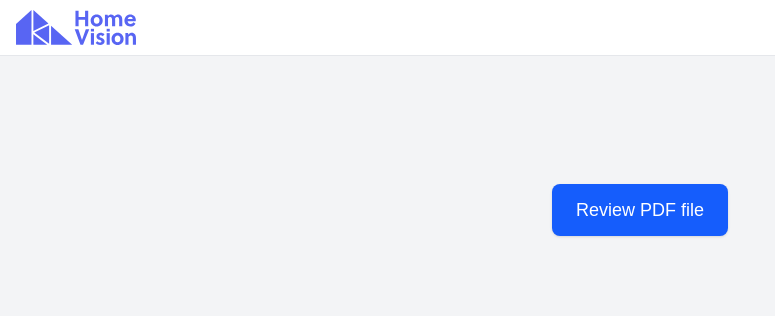
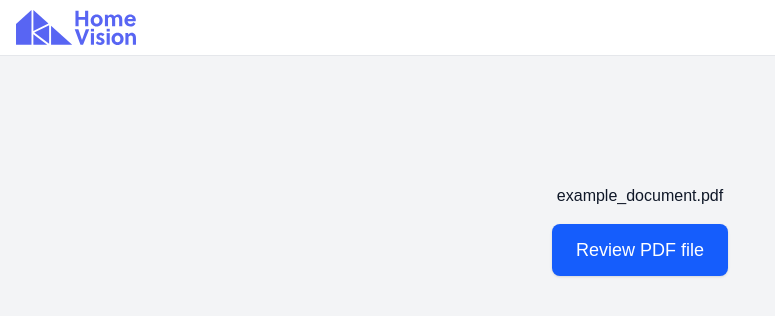
Before and after one commit to dylanalvarez/homevision-dylan-take-home, a Next.js app: page / in a window 1280 px wide. Shown: the top 316 px of the page, without its empty margins (0-775 px from the left). Built offline with nearby package versions, Linux system fonts and the light colour scheme.

Commit message:
Minor style adjustments

```diff
--- a/app/page.tsx
+++ b/app/page.tsx
@@ -5,7 +5,8 @@ import PageWithNavbar from "@/components/PageWithNavBar";
 export default function Home() {
     return (
         <PageWithNavbar>
-            <div className="flex mt-32 items-center justify-center">
+            <div className="flex mt-32 items-center justify-center flex-col space-y-4">
+                <div className="text-gray-900">example_document.pdf</div>
                 <Link
                     href="/review"
                     className="rounded-lg bg-blue-600 px-6 py-3 text-lg font-medium text-white shadow-sm transition hover:bg-blue-700"
--- a/app/review/page.tsx
+++ b/app/review/page.tsx
@@ -68,7 +68,7 @@ export default function Review() {
                 pageNumbersWithIssues={Object.keys(issuesByPageNumber).map(Number)}
                 jumpToPage={jumpToPage}
             />
-            <div className="pt-14">
+            <div className="pt-14 pb-14">
                 <AnnotatedPdfViewer
                     ref={pdfViewerRef}
                     onPageFocus={setCurrentPage}
```
